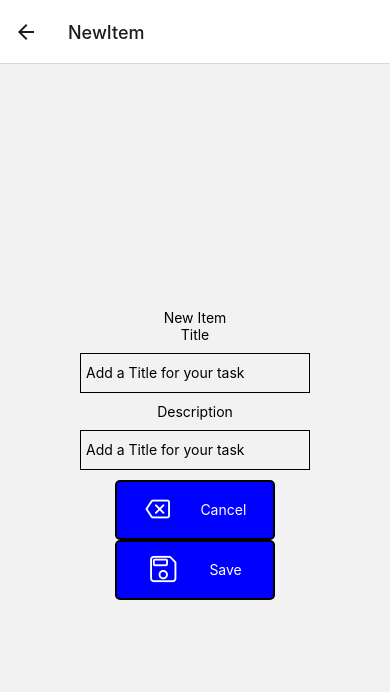
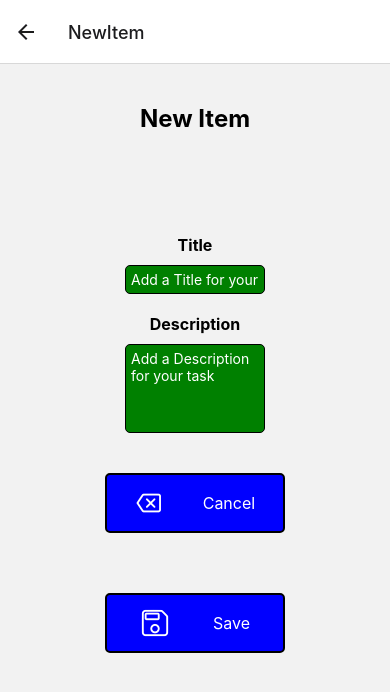
Before and after one commit to MasonDunbar/3701ICT-Assignment-1, a React Native app in the folder milestone-two/: screen /NewItem in a window 390 px wide. Shown: the top 692 px of the page. Built offline with nearby package versions, Linux system fonts and the light colour scheme.

Commit message:
Milestone 2 - Updating Styling

```diff
--- a/milestone-two/src/components/IconButton.js
+++ b/milestone-two/src/components/IconButton.js
@@ -20,7 +20,7 @@ export const IconButton = ({
 
 const styles = StyleSheet.create({
     container: {
-        width: 160,
+        width: 180,
         height: 60,
         borderWidth: 2,
         borderColor: "black",
@@ -29,9 +29,11 @@ const styles = StyleSheet.create({
         flexDirection: "row",
         justifyContent: "space-evenly",
         alignItems: "center",
-
+        margin: 30,
     },
     text: {
         color: "white",
+        marginLeft: 10,
+        fontSize: 16,
     },
 })
--- a/milestone-two/src/screens/Home.js
+++ b/milestone-two/src/screens/Home.js
@@ -57,7 +57,6 @@ const styles = StyleSheet.create({
     marginBottom: 10,
   },
   item: {
-
     borderWidth: 1,
     minHeight: '10%',
     backgroundColor: 'green',
--- a/milestone-two/src/screens/NewItem.js
+++ b/milestone-two/src/screens/NewItem.js
@@ -2,15 +2,16 @@ import { StyleSheet, Text, View } from 'react-native';
 import { IconButton } from "../components/IconButton";
 import { TextInput } from 'react-native-web';
 
-export default function NewItem () {
+export default function NewItem ({navigation}) {
+  const navGoBack = () => navigation.goBack()
   return (
     <View style={styles.container}>
-      <Text>New Item</Text>
-      <Text>Title</Text>
-      <TextInput placeholder="Add a Title for your task" style={styles.input}/>
-      <Text>Description</Text>
-      <TextInput placeholder="Add a Title for your task" style={styles.input}/>
-      <IconButton name="backspace-outline" label="Cancel"/>
+      <Text style={styles.title}>New Item</Text>
+      <Text style={styles.label}>Title</Text>
+      <TextInput placeholder="Add a Title for your task" style={styles.inputSmall}/>
+      <Text style={styles.label}>Description</Text>
+      <TextInput placeholder="Add a Description for your task" multiline={true} numberOfLines={5} style={styles.inputBig}/>
+      <IconButton name="backspace-outline" label="Cancel" fun={navGoBack}/>
       <IconButton name="save-outline" label="Save"/>
     </View>
   );
@@ -19,13 +20,41 @@ export default function NewItem () {
 const styles = StyleSheet.create({
   container: {
     flex: 1,
+    padding: 20,
     alignItems: 'center',
     justifyContent: 'center',
   },
-  input: {
-    height: 40,
+  title:{
+    textAlign: 'center',
+    fontSize: 24,
+    fontWeight: 'bold',
+    marginBottom: 60,
+    top: 40,
+    position: 'absolute',
+  },
+  label: {
+    fontSize: 16,
+    fontWeight: 'bold',
+    marginTop: 10,
+  },
+  inputSmall: {
+    height: '4%',
+    width: '40%',
     borderWidth: 1,
+    borderRadius: 5,
     padding: 5,
     margin: 10,
+    backgroundColor: "green",
+    color: "white",
+  },
+  inputBig: {
+    height: '12%',
+    width: '40%',
+    borderWidth: 1,
+    borderRadius: 5,
+    padding: 5,
+    margin: 10,
+    backgroundColor: "green",
+    color: "white",
   },
 });
```
